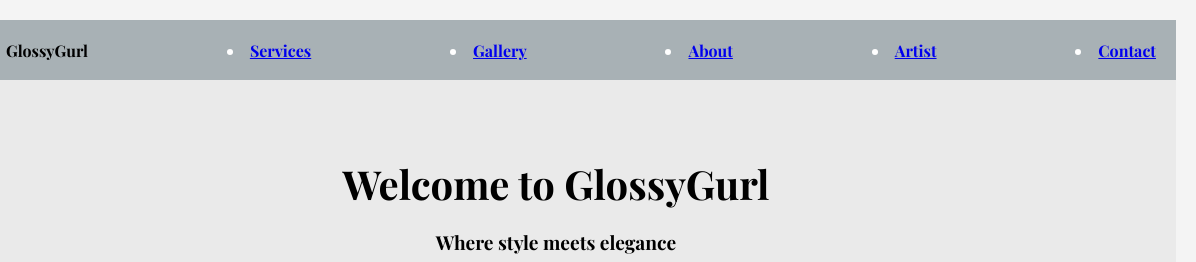
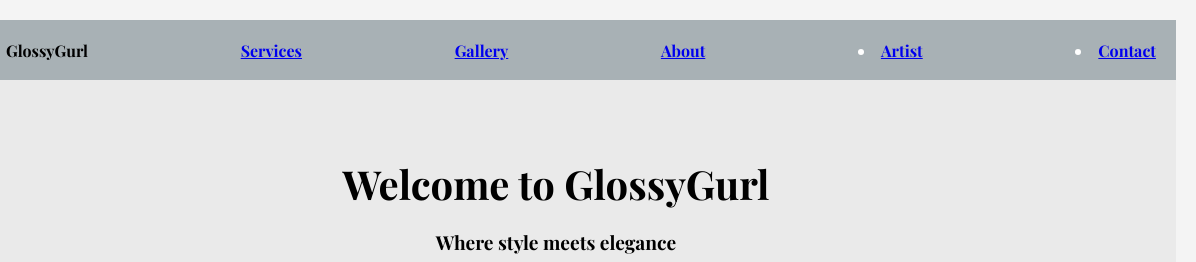
Before and after one commit to ritirajkumar1/vv, a plain HTML site: page index.html in a window 1280 px wide. Shown: the top 262 px of the page, 84-1280 px from the left. Drawn offline with nearby package versions, Linux system fonts and the light colour scheme.

Commit message:
Update index.html

```diff
--- a/index.html
+++ b/index.html
@@ -23,9 +23,9 @@
           <span class="logo-text">GlossyGurl</span>
         </a>
 
-          <li><a href="#services">Services</a></li>
-          <li><a href="#gallery">Gallery</a></li>
-          <li><a href="#about">About</a></li>
+          <a href="#services">Services</a>
+          <a href="#gallery">Gallery</a>
+          <a href="#about">About</a>
           <li><a href="#artist">Artist</a></li>
           <li><a href="#contact">Contact</a></li>
         </ul>
```
